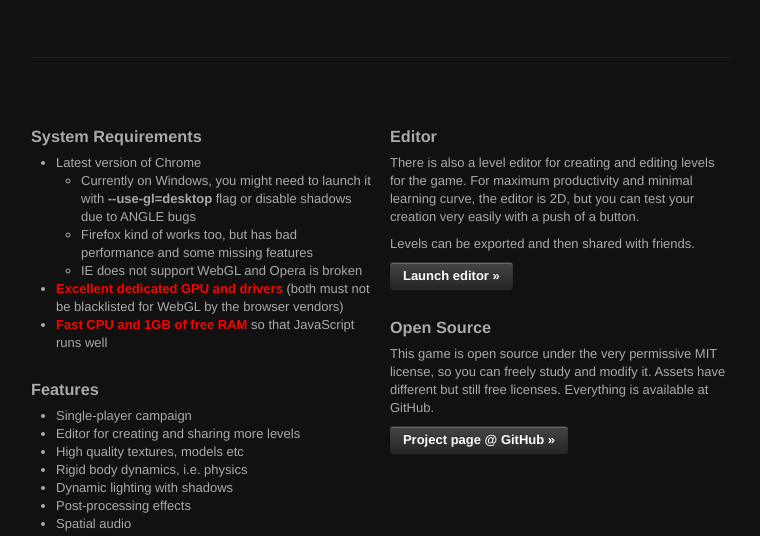
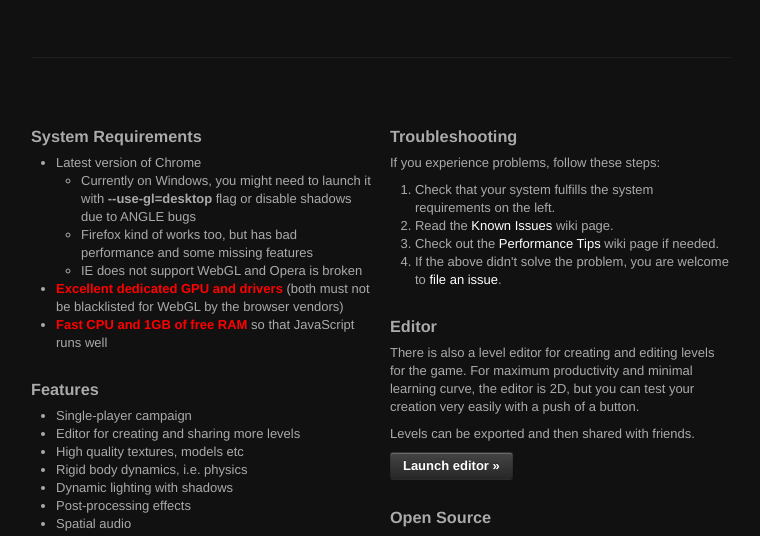
Before and after one commit to squirrelcom/Squirrel3DEngine, a plain HTML site: page index.html in a window 1280 px wide. Shown: the part 469-1005 px from the top of the page, without its empty margins (259-1019 px from the left). Drawn offline with Linux system fonts and the light colour scheme.

Commit message:
Homepage improving.

```diff
--- a/index.html
+++ b/index.html
@@ -47,6 +47,7 @@
 			margin-top: 28px;
 		}
 		.red { color: red; }
+		.alert a { color: blue; }
 		#webgl-error { display: none; }
 		#firefox-warning { display: none; }
 		#angle-warning { display: none; }
@@ -103,12 +104,12 @@
 			<div id="angle-warning" class="alert">
 				<button type="button" class="close" data-dismiss="alert">×</button>
 				You may be affected by ANGLE/browser bug.<br/>
-				Try disabling <em>shadows</em> in the options and reloading the game.
+				Try disabling <em>shadows</em> in the options and reloading the game if there are missing textures.
 			</div>
 			<div id="firefox-warning" class="alert">
 				<button type="button" class="close" data-dismiss="alert">×</button>
 				You seem to be using Firefox. It has bad performance and reduced features.<br/>
-				Try reducing <em>physicsFPS</em> and <em>resolution</em> in the options or switch to Chrome.
+				Check out <a href="https://github.com/tapio/plasma-forks/wiki/Performance-Tips">Performance Tips</a> or switch to Chrome.
 			</div>
 		</div>
 
@@ -148,6 +149,18 @@
 			</div>
 
 			<div class="span6">
+				<h4>Troubleshooting</h4>
+				<p>If you experience problems, follow these steps:
+				<ol>
+					<li>Check that your system fulfills the system requirements on the left.</li>
+					<li>Read the <a href="https://github.com/tapio/plasma-forks/wiki/Known-Issues">
+						Known Issues</a> wiki page.</li>
+					<li>Check out the <a href="https://github.com/tapio/plasma-forks/wiki/Performance-Tips">
+						Performance Tips</a> wiki page if needed.</li>
+					<li>If the above didn't solve the problem, you are welcome to
+						<a href="https://github.com/tapio/plasma-forks/issues/new">file an issue</a>.</li>
+				</ol></p>
+
 				<h4>Editor</h4>
 				<p>There is also a level editor for creating and editing levels for the game.
 				For maximum productivity and minimal learning curve, the editor is 2D, but
```
